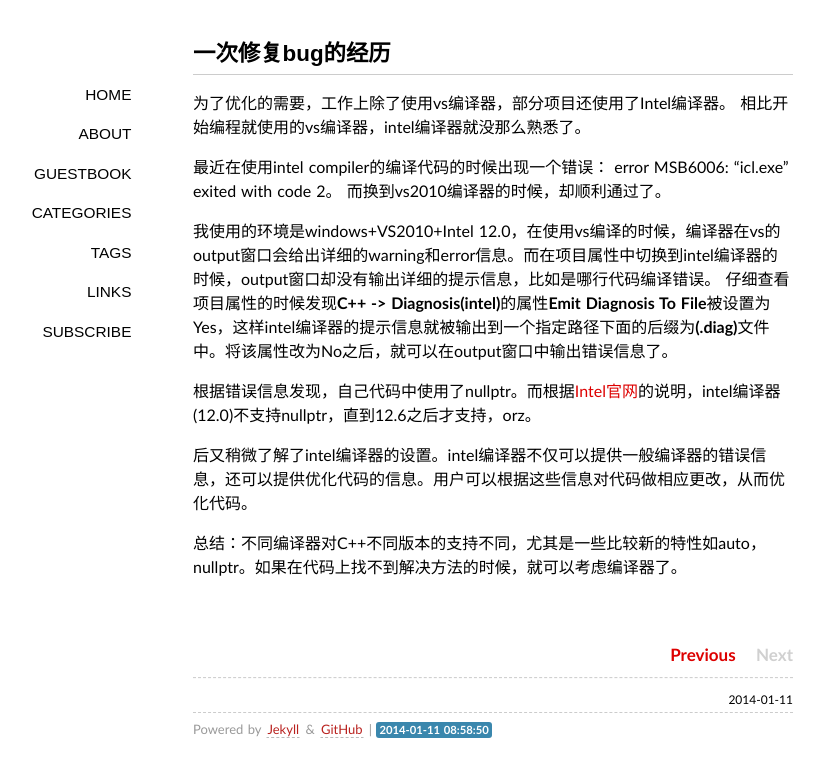
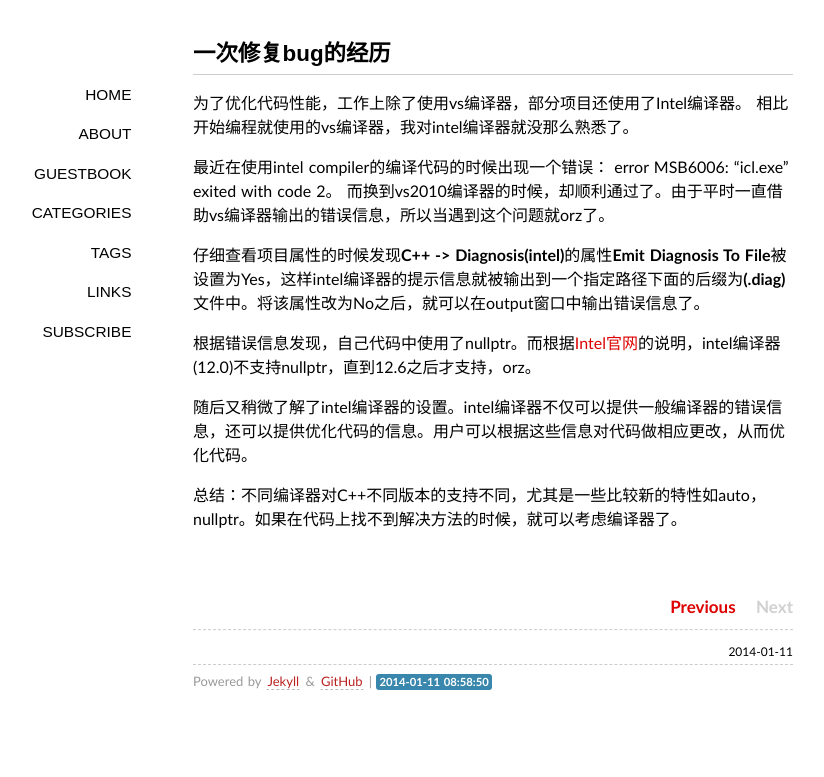
Before and after one commit to manfeyn/manfeyn.github.com, a Jekyll site: the page built from _posts/2014-01-11-an-experience-of-fixing-a-bug-with-intel-compiler.md, in a window 1280 px wide. Shown: the top 777 px of the page, without its empty margins (147-971 px from the left). Built offline with Jekyll 4.4.1, drawn with Linux system fonts in a browser that asks for light colours; some web fonts are replaced; Markdown is read by kramdown in place of the engine named in the settings; comment, search, counter and statistics services are not loaded.

Commit message:
update nullptr post

```diff
--- a/_posts/2014-01-11-an-experience-of-fixing-a-bug-with-intel-compiler.md
+++ b/_posts/2014-01-11-an-experience-of-fixing-a-bug-with-intel-compiler.md
@@ -8,17 +8,17 @@ tags:
 
 
 ---
-为了优化的需要，工作上除了使用vs编译器，部分项目还使用了Intel编译器。
-相比开始编程就使用的vs编译器，intel编译器就没那么熟悉了。
+为了优化代码性能，工作上除了使用vs编译器，部分项目还使用了Intel编译器。
+相比开始编程就使用的vs编译器，我对intel编译器就没那么熟悉了。
 
 最近在使用intel compiler的编译代码的时候出现一个错误： error MSB6006: "icl.exe" exited with code 2。
-而换到vs2010编译器的时候，却顺利通过了。
+而换到vs2010编译器的时候，却顺利通过了。由于平时一直借助vs编译器输出的错误信息，所以当遇到这个问题就orz了。
 
-我使用的环境是windows+VS2010+Intel 12.0，在使用vs编译的时候，编译器在vs的output窗口会给出详细的warning和error信息。而在项目属性中切换到intel编译器的时候，output窗口却没有输出详细的提示信息，比如是哪行代码编译错误。
+
 仔细查看项目属性的时候发现**C++ -> Diagnosis(intel)**的属性**Emit Diagnosis To File**被设置为Yes，这样intel编译器的提示信息就被输出到一个指定路径下面的后缀为**(.diag)**文件中。将该属性改为No之后，就可以在output窗口中输出错误信息了。
 
 根据错误信息发现，自己代码中使用了nullptr。而根据[Intel官网](http://software.intel.com/en-us/articles/c0x-features-supported-by-intel-c-compiler)的说明，intel编译器(12.0)不支持nullptr，直到12.6之后才支持，orz。
 
-后又稍微了解了intel编译器的设置。intel编译器不仅可以提供一般编译器的错误信息，还可以提供优化代码的信息。用户可以根据这些信息对代码做相应更改，从而优化代码。
+随后又稍微了解了intel编译器的设置。intel编译器不仅可以提供一般编译器的错误信息，还可以提供优化代码的信息。用户可以根据这些信息对代码做相应更改，从而优化代码。
 
 总结：不同编译器对C++不同版本的支持不同，尤其是一些比较新的特性如auto，nullptr。如果在代码上找不到解决方法的时候，就可以考虑编译器了。
```
